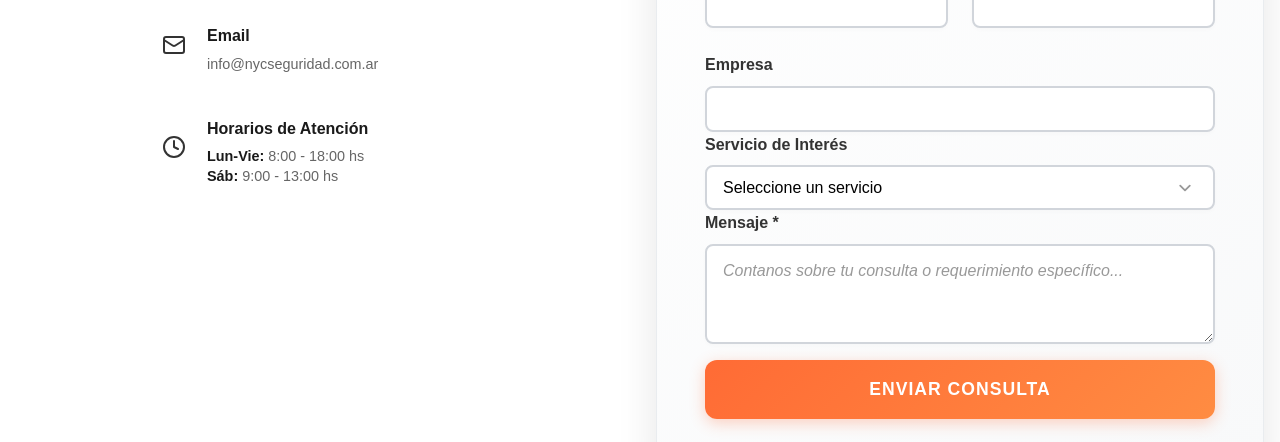
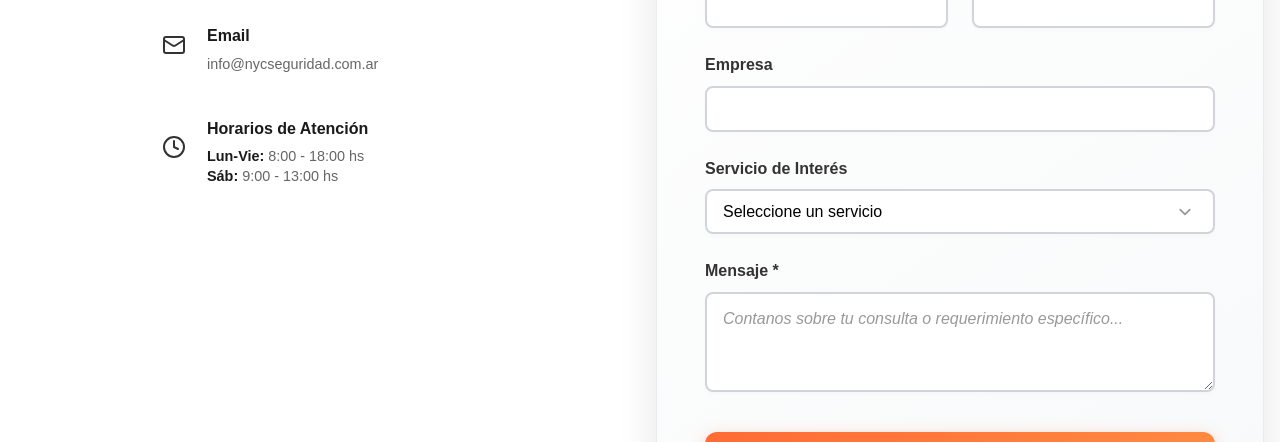
Before and after one commit to clau-devSpace/nycs-seguridad, a React (Vite) app: page /contacto in a window 1280 px wide. Shown: the part 1140-1582 px from the top of the page. Built offline with nearby package versions, Linux system fonts and the light colour scheme.

Commit message:
form correciones

```diff
--- a/src/components/form.css
+++ b/src/components/form.css
@@ -1,4 +1,3 @@
-
 .contact-form {
   max-width: 800px;
   margin: 0 auto;
@@ -48,6 +47,11 @@
   grid-template-columns: 1fr 1fr;
   gap: 1.5rem;
   margin-bottom: 1.5rem;
+}
+
+/* Campo de ancho completo */
+.form-row.full-width {
+  grid-template-columns: 1fr;
 }
 
 .form-group {
--- a/src/components/form.jsx
+++ b/src/components/form.jsx
@@ -28,24 +28,27 @@ export default function Form() {
           </div>
         </div>
 
-        <div className="form-group">
+        <div className='form-row full-width'>
+           <div className="form-group">
           <label htmlFor="empresa">Empresa</label>
           <input type="text" id="empresa" name="empresa" />
         </div>
+        </div>
 
-        <div className="form-group">
+        <div className='form-row full-width'>
+           <div className="form-group">
           <label htmlFor="servicio">Servicio de Interés</label>
           <select id="servicio" name="servicio">
             <option value="">Seleccione un servicio</option>
             <option value="seguridad-fisica">Seguridad Física</option>
-            <option value="monitoreo-alarmas">Monitoreo de Alarmas</option>
-            <option value="seguridad-electronica">Seguridad Electrónica</option>
-            <option value="seguridad-corporativa">Seguridad Corporativa</option>
-            <option value="eventos">Eventos y Espectáculos</option>
-            <option value="otros">Otros Servicios</option>
+            <option value="monitoreo-alarmas">Seguridad Electrónica</option>
+            <option value="seguridad-electronica">Investigación</option>
+            <option value="seguridad-corporativa">Otros</option>
           </select>
         </div>
+        </div>
 
+       <div className='form-row full-width'>
         <div className="form-group">
           <label htmlFor="mensaje">Mensaje *</label>
           <textarea
@@ -55,6 +58,7 @@ export default function Form() {
             required
           ></textarea>
         </div>
+       </div>
 
         <button type="submit" className="submit-btn">
           Enviar Consulta
```
